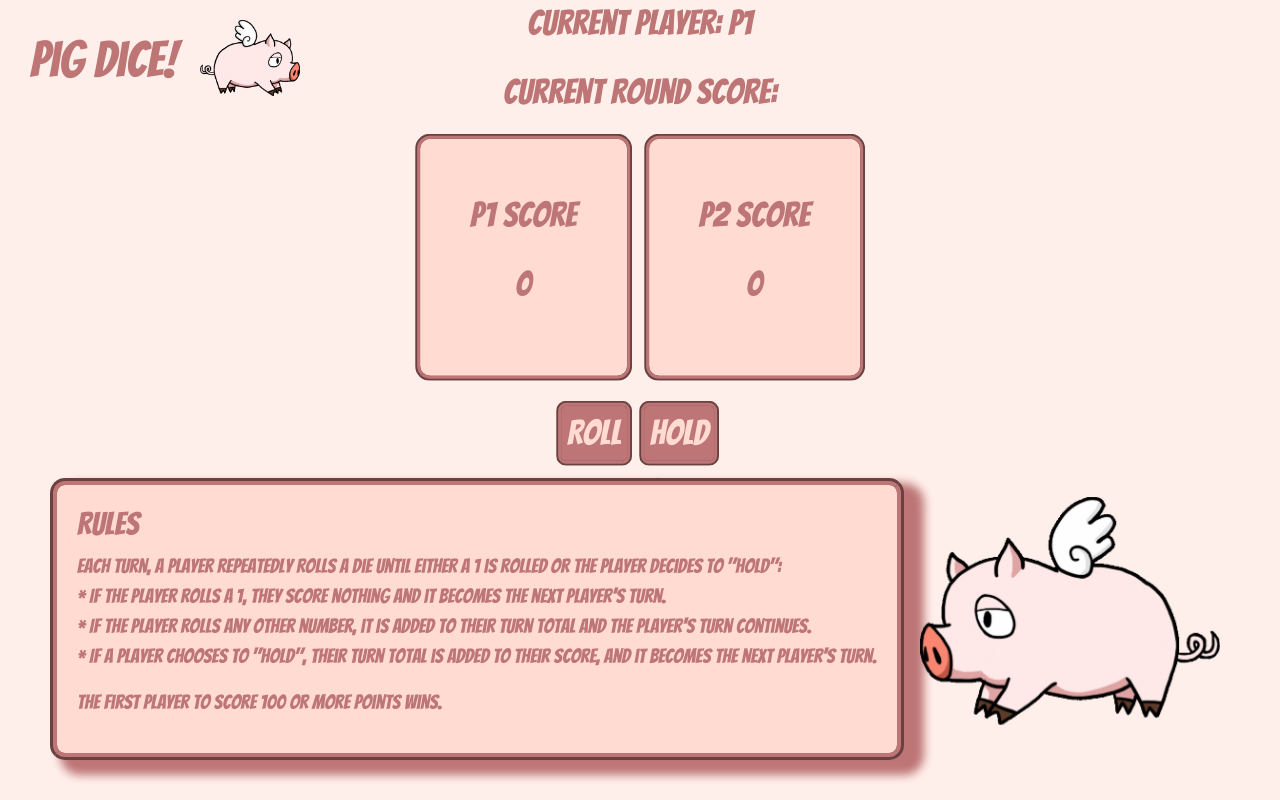
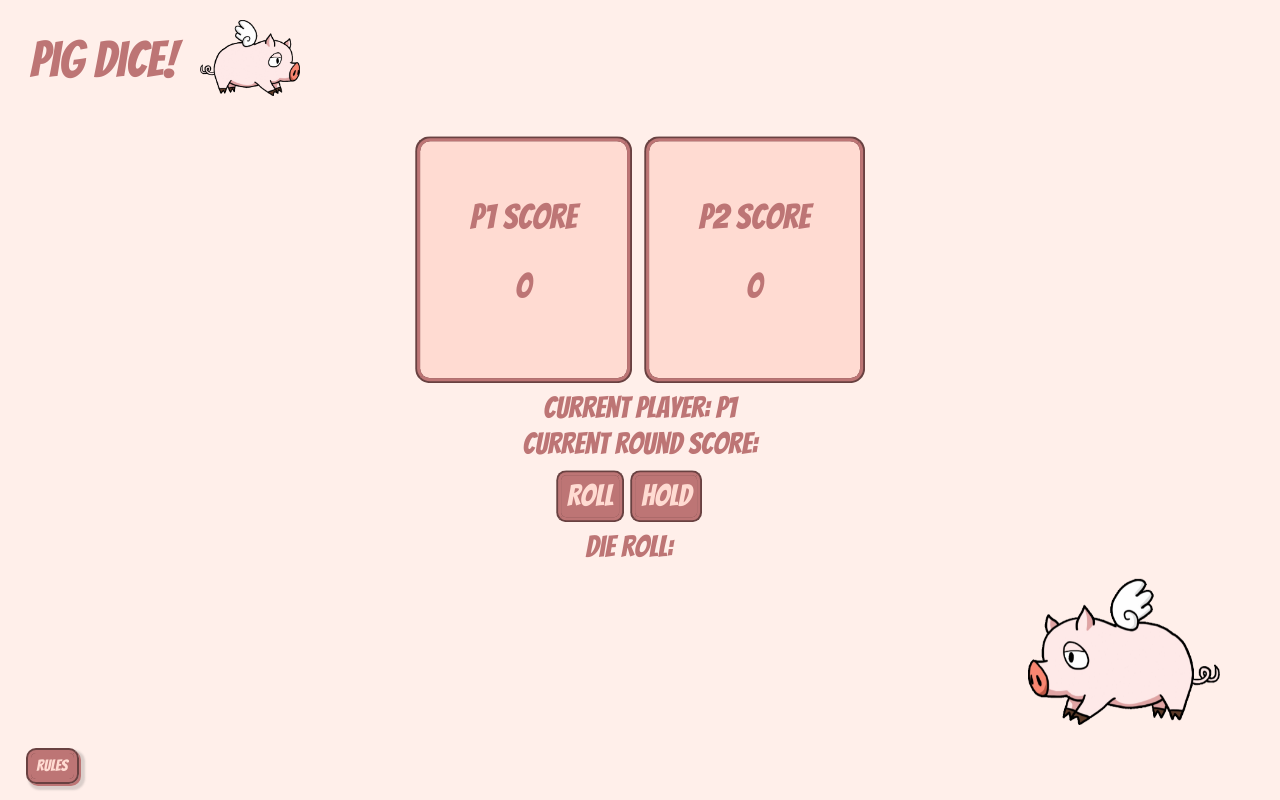
Before and after one commit to mekinsie/pig-dice, a plain HTML site: page index.html in a window 1280 px wide. Drawn offline with Linux system fonts and the light colour scheme.

Commit message:
make CSS way better
Co-authored-by: Mekinsie Callahan <mekinsie.aja@gmail.com>

```diff
--- a/css/styles.css
+++ b/css/styles.css
@@ -34,30 +34,45 @@ button:active {
   border-style: ridge groove groove ridge;
   border-radius: 10px;
 }
+.rules-button-styling {
+  position: absolute;
+  bottom: 2%;
+  left: 2%;
+  border-radius: 10px;
+  box-shadow: 2px 2px 0px 0px,
+  4px 4px 2px 2px rgba(104, 104, 104, 0.247);
+}
+.rules-button-styling:active {
+  position: absolute;
+  bottom: 2%;
+  left: 2%;
+  border-radius: 10px;
+  box-shadow: 1px 1px 0px 0px rgba(119, 74, 74),
+  2px 2px 2px 2px rgba(104, 104, 104, 0.100);
+}
+
 h1 {
   position: fixed;
   top: 30px;
   left: 30px;
   font-size: 50px;
 }
-
 .rules {
   background-color: rgb(255, 219, 210);
   position: fixed;
-  bottom:40px;
-  left: 50px;
-  font-size: 20px;
-  /* just added below */
+  bottom:20px;
+  left: 120px;
   border: 7px solid;
   border-radius: 15px;
   border-style: groove ridge ridge groove;
   border-color:rgb(189, 117, 117);
   padding: 20px;
   box-shadow: 15px 10px 10px 5px;
+  display:none;
 }
 .box {
   margin: auto;
-  margin-top: 100px;
+  margin-top: 10px;
   text-align: center;
   font-size: 35px;
   padding-top: 20px;
@@ -86,9 +101,23 @@ h1 {
 }
 .box4 {
   position: fixed;
-  top: 35%;
+  top: 45%;
   left: 50%;
-  transform: translate(-50%, -80%);
+  transform: translate(-50%, -67%);
+}
+.box5 {
+  margin: auto;
+  margin-top: 15px;
+  text-align: center;
+  font-size: 30px;
+  line-height: 40px;
+}
+.box6 {
+  margin: auto;
+  margin-top: 15px;
+  text-align: center;
+  font-size: 30px;
+  line-height: 20px;
 }
 .row-buttons{
   margin: auto;
@@ -96,19 +125,16 @@ h1 {
   position: fixed;
   margin-left:30%;
 }
-
 #current-roll {
   font-size: 35px;
 }
-
 .pig-image-bottom {
   position: fixed;
   bottom:75px;
   right: 60px;
   font-size: 20px;
-  width: 300px;
+  width: 15%;
 }
-
 .pig-image-header-left {
   width: 100px;
   float: left;
--- a/index.html
+++ b/index.html
@@ -12,12 +12,7 @@
 <body>
   <h1>Pig Dice!</h1>
   <img src="img/pigglyleft.png" class="pig-image-header-left">
-
   <div class="box4">
-    <div class="box">
-      <p>Current Player: <span id="current-player"></span></p>
-      <p>Current round score: <span id="current-round-score"></span></p>
-    </div>
     <div class="row">
         <div class="box2">
           <p>P1 Score</p>
@@ -28,12 +23,21 @@
           <p><span id="p2-score"></span></p>
         </div>
     </div>
-    <div class="row-buttons box">
+    <div class="box6">
+      <p>Current Player: <span id="current-player"></span></p>
+      <p>Current round score: <span id="current-round-score"></span></p>
+    </div>
+    <div class="row-buttons box5">
       <button type="button" id="roll">Roll</button>
       <button type="button" id="hold">Hold</button>
+      <div class="box6">
         <p>Die roll:</p>
         <div id="current-roll"></div>
       </div>
+    </div>
+  </div>
+  <div class="rules-button-styling">
+    <button type="button" id="rule-button">Rules</button>
   </div>
   <div class="rules">
     <h2>Rules</h2>
--- a/js/scripts.js
+++ b/js/scripts.js
@@ -98,4 +98,7 @@ $(document).ready(function() {
     $("#current-player").empty();
     $("#current-player").append(currentPlayer.name);
   });
+  $("button#rule-button").click(function() {
+    $(".rules").slideToggle();
+  });
 });
```
Lines whose indentation alone changed are shown as unchanged.
